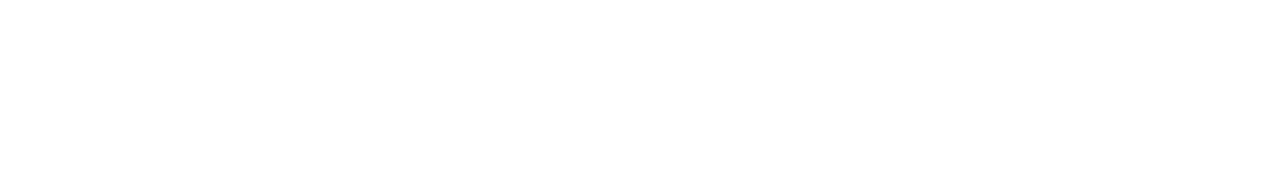
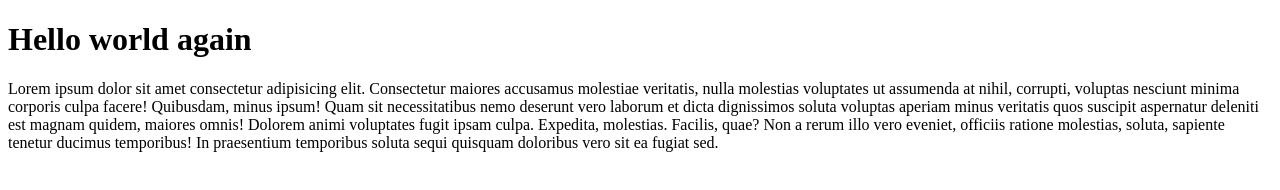
Before and after one commit to gam98/testing-git-github, a plain HTML site: page index.html in a window 1280 px wide. Drawn offline with Linux system fonts and the light colour scheme.

Commit message:
testing master again

```diff
--- a/index.html
+++ b/index.html
@@ -7,6 +7,9 @@
     <title>Document</title>
 </head>
 <body>
-
+    <h1>Hello world again</h1>
+    <p>Lorem ipsum dolor sit amet consectetur adipisicing elit. Consectetur maiores accusamus molestiae veritatis, nulla molestias voluptates ut assumenda at nihil, corrupti, voluptas nesciunt minima corporis culpa facere! Quibusdam, minus ipsum!
+    Quam sit necessitatibus nemo deserunt vero laborum et dicta dignissimos soluta voluptas aperiam minus veritatis quos suscipit aspernatur deleniti est magnam quidem, maiores omnis! Dolorem animi voluptates fugit ipsam culpa.
+    Expedita, molestias. Facilis, quae? Non a rerum illo vero eveniet, officiis ratione molestias, soluta, sapiente tenetur ducimus temporibus! In praesentium temporibus soluta sequi quisquam doloribus vero sit ea fugiat sed.</p>
 </body>
 </html>
```
